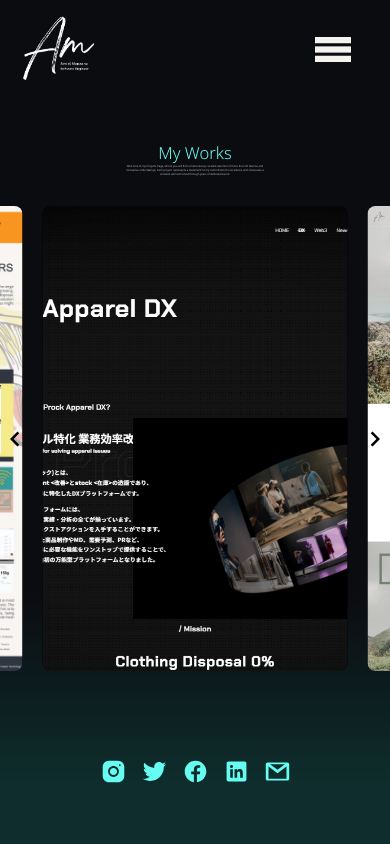
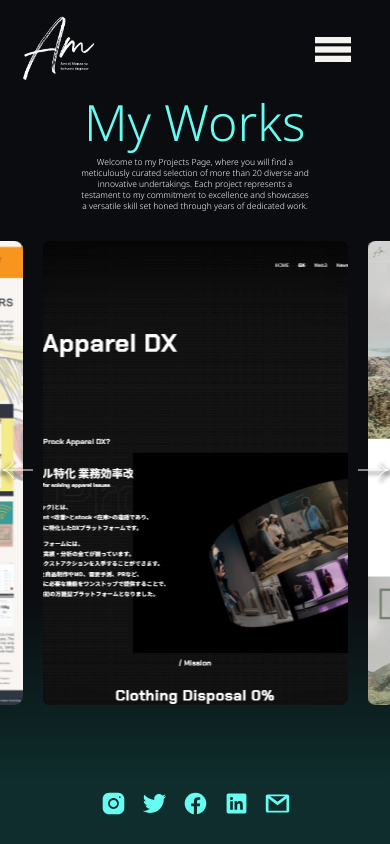
Before and after one commit to amielManzano/portfolio-v3, a Vue app: page /projects in a window 390 px wide. Built offline with nearby package versions, Linux system fonts and the light colour scheme.

Commit message:
finished projects

```diff
--- a/src/components/Header.vue
+++ b/src/components/Header.vue
@@ -14,7 +14,12 @@
         />
         <span :class="!isHomePage ? 'white-t' : ''">MENU</span>
       </div>
-      <img :src="logo" class="logo animate__animated animate__backInRight" alt="logo" />
+      <img
+        :src="logo"
+        class="logo animate__animated animate__backInRight"
+        alt="logo"
+        @click="() => $router.push('/')"
+      />
     </nav>
   </header>
 </template>
@@ -105,6 +110,7 @@ header {
     .logo {
       width: 138px;
       height: 138px;
+      cursor: pointer;
     }
   }
 }
--- a/src/views/HomeView.vue
+++ b/src/views/HomeView.vue
@@ -27,7 +27,9 @@
 
         <div class="buttons animate__animated animate__backInRight">
           <button class="download">Download CV <img :src="download" /></button>
-          <button class="view-portfolio">View Portfolio <img :src="view" /></button>
+          <button class="view-portfolio" @click="() => $router.push('/projects')">
+            View Portfolio <img :src="view" />
+          </button>
         </div>
       </div>
     </div>
--- a/src/views/ProjectsView.vue
+++ b/src/views/ProjectsView.vue
@@ -1,9 +1,9 @@
 <template>
   <div class="projects">
     <div class="top">
-      <h1 class="title">My Works</h1>
+      <h1 class="title animate__animated animate__backInDown">My Works</h1>
       <div class="sub-title-container">
-        <p class="sub-title">
+        <p class="sub-title animate__animated animate__backInDown">
           Welcome to my Projects Page, where you will find a meticulously curated
           selection of more than 20 diverse and innovative undertakings. Each project
           represents a testament to my commitment to excellence and showcases a versatile
@@ -20,9 +20,12 @@
         wrapAround="true"
       >
         <slide v-for="(project, index) in projects" :key="index">
-          <div class="carousel__item">
+          <div
+            class="carousel__item animate__animated animate__zoomIn"
+            @click="() => openDetails(`detail-${index}`)"
+          >
             <img class="image" :src="project.image" />
-            <div class="details">
+            <div class="details" :ref="`detail-${index}`" :class="`detail-${index}`">
               <div class="title-container">
                 <h4 class="title">{{ project.title }}</h4>
                 <p class="sub-title">
@@ -41,20 +44,24 @@
             </div>
           </div>
         </slide>
-
         <template #addons>
-          <navigation />
+          <navigation>
+            <template #next>
+              <span class="arrow arrow-right"><img :src="arrow" /> </span>
+            </template>
+            <template #prev>
+              <span class="arrow rotate-y arrow-left"><img :src="arrow" /> </span>
+            </template>
+          </navigation>
         </template>
       </carousel>
     </div>
   </div>
 </template>
-
 <script lang="ts">
 import { defineComponent } from "vue";
 import "vue3-carousel/dist/carousel.css";
 import { Carousel, Slide, Navigation } from "vue3-carousel";
-
 export default defineComponent({
   name: "ProjectsView",
   components: {
@@ -64,16 +71,7 @@ export default defineComponent({
   },
   data() {
     return {
-      // homeImages: [
-      //   require("@/assets/home1.jpg"),
-      //   require("@/assets/home5.jpg"),
-      //   require("@/assets/home8.jpg"),
-      //   require("@/assets/home2.jpg"),
-      //   require("@/assets/home3.jpg"),
-      //   require("@/assets/home4.jpg"),
-      //   require("@/assets/home6.jpg"),
-      //   require("@/assets/home7.jpg"),
-      // ],
+      arrow: require("@/assets/arrow.svg"),
       projects: [
         {
           title: "Prock DX",
@@ -100,7 +98,6 @@ export default defineComponent({
           image: require("@/assets/projects/uniel.png"),
           labels: ["NextJS", "Shopify", "NodeJS", "nodemailer", "CMS"],
         },
-
         {
           title: "CSV download",
           subTitle:
@@ -110,7 +107,6 @@ export default defineComponent({
           image: require("@/assets/projects/csvDownload.png"),
           labels: ["Shopify", "ReactJS", "sql", "AWS", "NodeJS"],
         },
-
         {
           title: "Bulk Images Upload",
           subTitle:
@@ -189,7 +185,6 @@ export default defineComponent({
           image: require("@/assets/projects/portfolioV1.png"),
           labels: ["Nextjs", "Vercel", "Bootstrap"],
         },
-
         {
           title: "Nexstore",
           subTitle:
@@ -246,10 +241,15 @@ export default defineComponent({
     handleResize() {
       this.isMobile = window.innerWidth < 768;
     },
+    openDetails(className: string) {
+      const details = document.querySelector<HTMLElement>(`.${className}`);
+      if (details) {
+        details.style.visibility = "visible";
+      }
+    },
   },
 });
 </script>
-
 <style lang="scss" scoped>
 .projects {
   display: flex;
@@ -257,7 +257,6 @@ export default defineComponent({
   justify-content: center;
   flex-direction: column;
   height: calc(100dvh - 122px) !important;
-
   .top {
     display: flex;
     align-items: center;
@@ -265,17 +264,14 @@ export default defineComponent({
     flex-direction: column;
     margin-bottom: 20px;
     margin-top: 100px;
-
     .title {
       color: var(--light-blue);
       font-size: 4.25vw;
       font-weight: 300;
     }
-
     .sub-title-container {
       max-width: 40%;
       width: 40%;
-
       .sub-title {
         font-size: 0.7vw;
         font-weight: 300;
@@ -283,15 +279,20 @@ export default defineComponent({
       }
     }
   }
-
   .cards-container {
     width: 100vw;
 
+    .carousel {
+      .carousel__prev {
+        svg {
+          fill: white !important;
+        }
+      }
+    }
     .card {
       height: 45.5dvh;
       background: wheat;
     }
-
     .carousel__item {
       height: 55dvh;
       width: 100%;
@@ -304,7 +305,6 @@ export default defineComponent({
       align-items: center;
       border: 0;
       position: relative;
-
       .image {
         position: absolute;
         height: 100%;
@@ -313,7 +313,6 @@ export default defineComponent({
         object-fit: cover;
         object-position: top;
       }
-
       .details {
         border-radius: 8px;
         height: 100%;
@@ -323,54 +322,46 @@ export default defineComponent({
         justify-content: space-between;
         padding: 33px 0 25px 0;
         position: relative;
-
         .title-container,
         .link-container,
         .labels-container {
           visibility: hidden;
         }
-
         .link-container {
           color: white !important;
           text-decoration: none;
         }
       }
     }
-
     .carousel__item:hover {
       .details {
         background: rgba(50, 120, 118, 0.8980392156862745);
         box-shadow: 0 4px 30px rgba(0, 0, 0, 0.1);
         backdrop-filter: blur(2px);
         -webkit-backdrop-filter: blur(2px);
-
         .title-container,
         .link-container,
         .labels-container {
           visibility: visible;
         }
-
         .title-container {
           padding: 0 27px;
           color: white;
-
           .title {
-            font-size: 2vw;
+            font-size: 30px;
             font-weight: 300;
             line-height: 41px;
             text-align: left;
             margin-bottom: 5px;
           }
-
           .sub-title {
-            font-size: 0.75vw;
+            font-size: 12px;
             font-weight: 300;
             line-height: 16px;
             text-align: left;
             width: 90%;
           }
         }
-
         .link-container {
           position: absolute;
           top: 50%;
@@ -378,26 +369,22 @@ export default defineComponent({
           transform: translateY(-50%);
           background: linear-gradient(270deg, #0e2d2c 2.5%, rgba(14, 45, 44, 0) 100%);
           padding: 10px 0;
-
           font-size: 15px;
           font-weight: 300;
           line-height: 20px;
           cursor: pointer;
-
           img {
             width: 11px;
             height: 11px;
             margin-left: 6px;
           }
         }
-
         .labels-container {
           display: flex;
           flex-wrap: wrap;
           width: 100%;
           padding: 0 27px;
           width: 90%;
-
           .label {
             width: fit-content;
             color: var(--dark-green);
@@ -413,15 +400,148 @@ export default defineComponent({
         }
       }
     }
-
     .carousel__slide {
       padding: 10px;
     }
-
     .carousel__prev,
     .carousel__next {
       box-sizing: content-box;
       border: 5px solid white;
+      .carousel__icon {
+        fill: white !important;
+      }
+    }
+  }
+
+  .rotate-y {
+    transform: rotateY(180deg);
+  }
+
+  .arrow-left {
+    margin-left: 50px;
+  }
+
+  .arrow-right {
+    margin-right: 50px;
+  }
+
+  .arrow {
+    img {
+      width: 70px;
+      filter: drop-shadow(3px 3px 2px black);
+    }
+  }
+}
+
+@media (max-width: 768px) {
+  .projects {
+    height: calc(100dvh - 90px) !important;
+
+    .top {
+      margin-top: 50px;
+
+      .title {
+        font-size: 50px;
+      }
+      .sub-title-container {
+        width: 60%;
+        max-width: 60%;
+
+        .sub-title {
+          font-size: 8.5px;
+        }
+      }
+    }
+
+    .cards-container {
+      width: 100vw;
+
+      .carousel {
+        .carousel__prev {
+          svg {
+            fill: white !important;
+          }
+        }
+      }
+      .card {
+        height: 45.5dvh;
+        background: wheat;
+      }
+      .carousel__item {
+        .image {
+        }
+        .details {
+          .title-container,
+          .link-container,
+          .labels-container {
+            visibility: hidden;
+          }
+          .link-container {
+          }
+        }
+      }
+      .carousel__item:hover {
+        .details {
+          .title-container,
+          .link-container,
+          .labels-container {
+            visibility: visible;
+          }
+          .title-container {
+            .title {
+              font-size: 25px;
+            }
+            .sub-title {
+              font-size: 8.5px;
+              line-height: 12px;
+            }
+          }
+          .link-container {
+            img {
+            }
+          }
+          .labels-container {
+            .label {
+              width: fit-content;
+              color: var(--dark-green);
+              background: var(--washed-white);
+              padding: 4px 9px;
+              font-size: 8.5px;
+              font-weight: 300;
+              line-height: 14px;
+              border-radius: 20px;
+              margin-right: 5px;
+              margin: 0 5px 5px 0;
+            }
+          }
+        }
+      }
+      .carousel__slide {
+        padding: 10px;
+      }
+      .carousel__prev,
+      .carousel__next {
+        box-sizing: content-box;
+        border: 5px solid white;
+        .carousel__icon {
+          fill: white !important;
+        }
+      }
+    }
+  }
+
+  .arrow-left {
+    margin-left: 5px !important;
+  }
+
+  .arrow-right {
+    margin-right: 5px !important;
+  }
+
+  .arrow {
+    img {
+      width: 30px !important;
+      filter: drop-shadow(3px 3px 2px black);
     }
   }
 }
```
Also changed, not shown: src/components/Footer.vue (+13 -9 lines), src/assets/arrow.svg (added).
